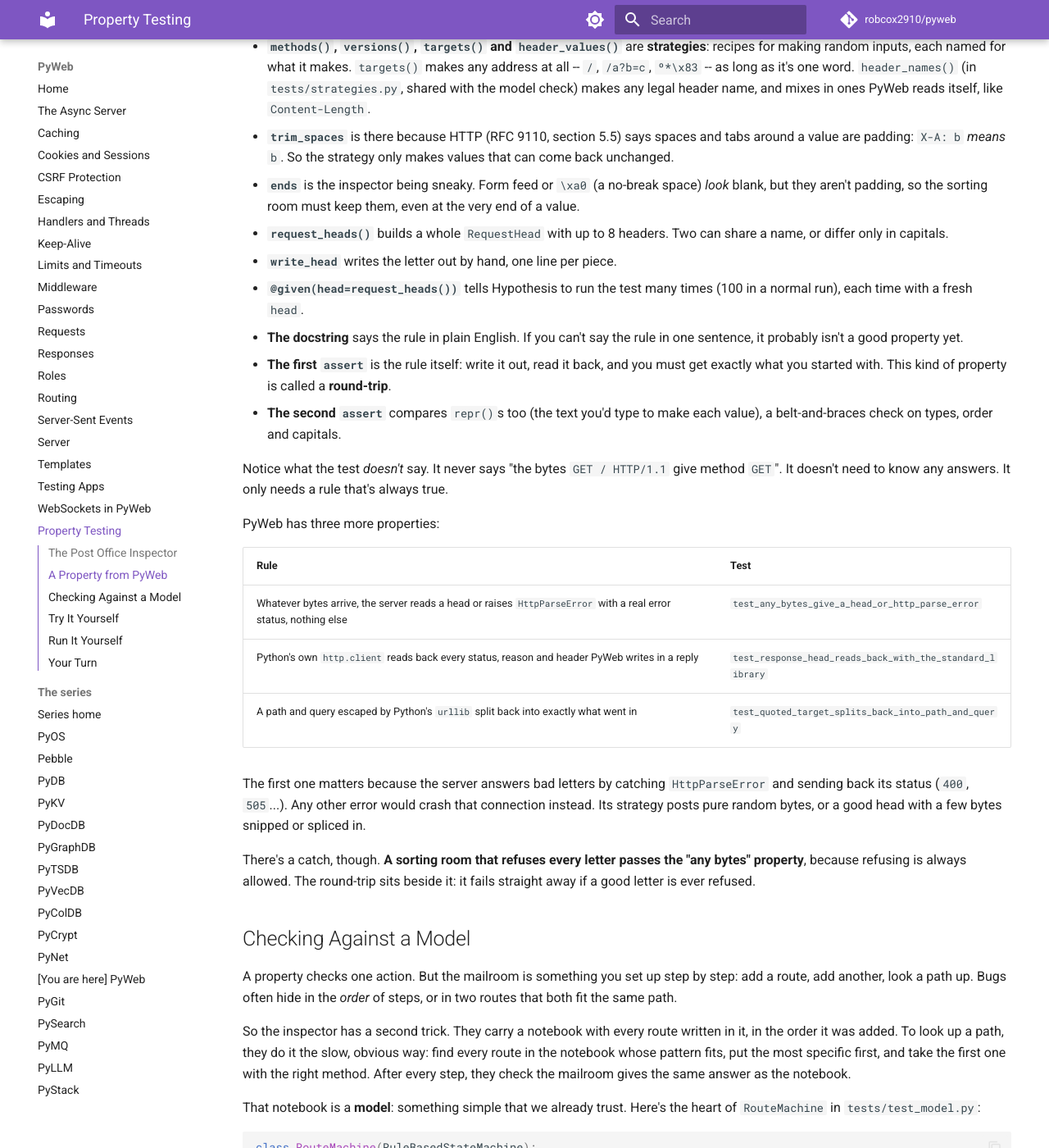
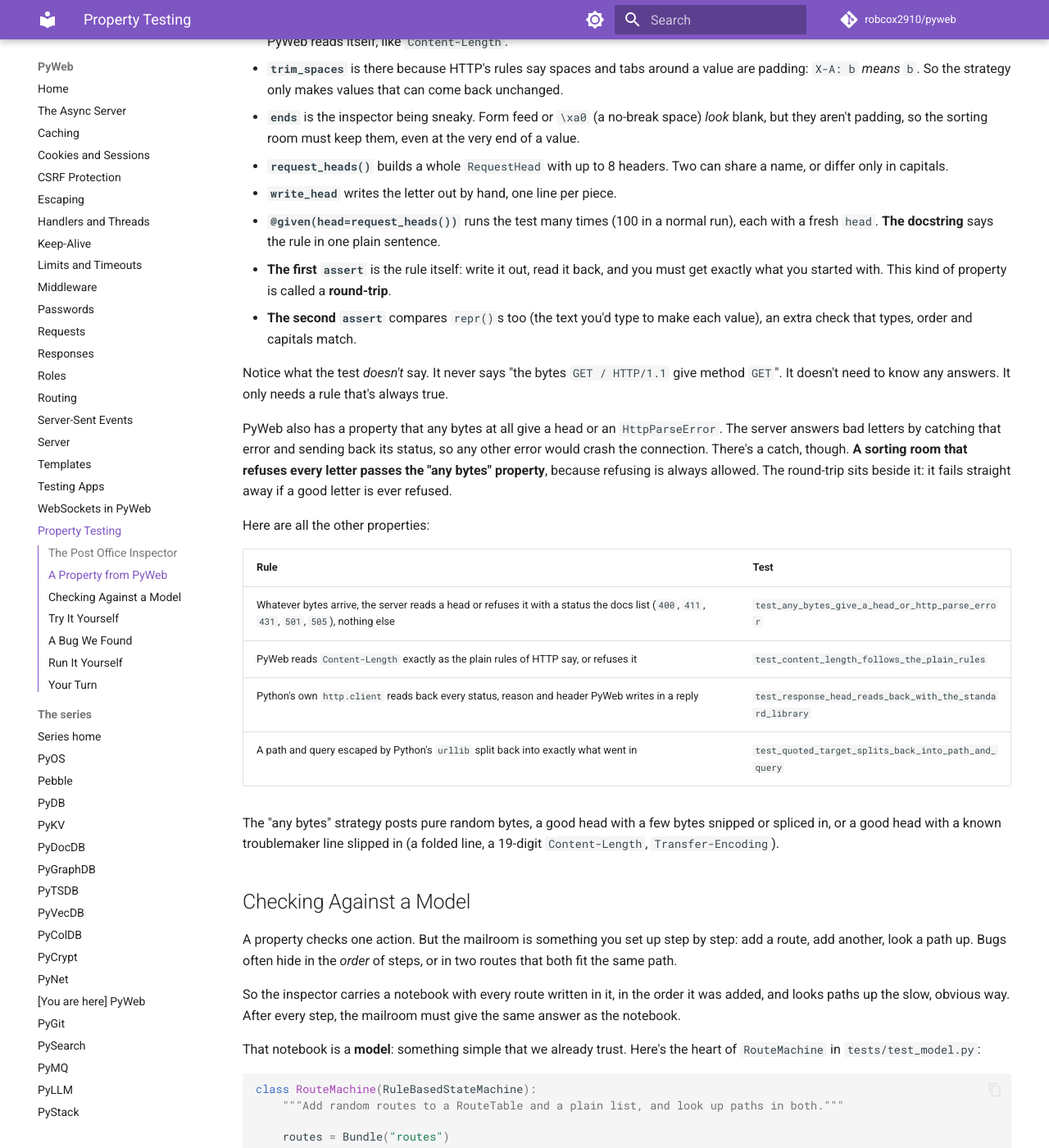
Before and after one commit to robcox2910/pyweb, an MkDocs documentation site: the page built from docs/property-testing.md, in a window 1280 px wide and 1400 px high, scrolled down 1919 px. Shown: the whole window at 82% size. Built offline with MkDocs 1.6.1 and Material for MkDocs 9.7.7, drawn with Linux system fonts in a browser that asks for light colours; comment, search, counter and statistics services are not loaded; some of the changed text lies outside the part shown.

Commit message:
docs: the Content-Length bug story and which route wins
Add "A Bug We Found" to the property-testing page, list the new
Content-Length property, describe the route model as writing down the
documented precedence rule in its own way, and document that rule
(literal pieces beat blanks, earlier routes win ties) in routing.md.
Correct the RFC section cited in body_length's comment.

Co-Authored-By: Claude Opus 5.5 <noreply@anthropic.com>

````diff
--- a/docs/property-testing.md
+++ b/docs/property-testing.md
@@ -13,9 +13,8 @@ and path `/about`. That's an **example test**. It's useful, but it only
 tells you about the one letter you thought of.
 
 Now imagine a post office inspector. All day long they post thousands of
-letters: tidy ones, scruffy ones, letters with stickers in Greek, letters
-with the same sticker stuck on three times, and letters that are just a
-handful of torn-up confetti. For each one they check a single rule:
+letters: tidy ones, scruffy ones, ones with stickers in Greek, and ones
+that are just torn-up confetti. For each one they check a single rule:
 
 > Whatever letter you post, the sorting room reads exactly what's
 > written on it -- and if it can't read it, it says so in the one way the
@@ -27,9 +26,9 @@ looks like. It says something that must be true for *every* letter.
 When the inspector finds a letter that breaks the rule, they don't just
 report "something in this morning's sacks went wrong". They try again
 with less and less -- fewer stickers, shorter addresses -- checking it
-still goes wrong each time, until it's as simple as it can be. That boiling-down is called **shrinking**, and it's
-the best part: the smallest failing letter usually points straight at
-the bug.
+still goes wrong each time, until it's as simple as it can be. That
+boiling-down is called **shrinking**, and it's the best part: the
+smallest failing letter usually points straight at the bug.
 
 In Python, the inspector is a library called
 [Hypothesis](https://hypothesis.readthedocs.io/). PyWeb's property tests
@@ -56,9 +55,6 @@ def versions() -> st.SearchStrategy[str]:
 
 def targets() -> st.SearchStrategy[str]:
     """Make any request target: one word of any bytes, with no space, CR, LF or NUL."""
-    # The request line is three words split by single spaces, so a target
-    # can't hold a space; CR, LF and NUL are refused anywhere in a head.
-    # The head is read as latin-1, so every character is one byte (1-255).
     letters = st.characters(min_codepoint=1, max_codepoint=0xFF, exclude_characters=" \r\n")
     return st.text(alphabet=letters, min_size=1)
 
@@ -102,13 +98,13 @@ Line by line:
 
 - **`methods()`, `versions()`, `targets()` and `header_values()`** are
   **strategies**: recipes for making random inputs, each named for what
-  it makes. `targets()` makes any address at all -- `/`, `/a?b=c`,
-  `º*\x83` -- as long as it's one word. `header_names()` (in
+  it makes. `targets()` makes any address at all -- `/`, `/a?b=c`, odd
+  symbols like `º*` -- as long as it's one word. `header_names()` (in
   `tests/strategies.py`, shared with the model check) makes any legal
   header name, and mixes in ones PyWeb reads itself, like
   `Content-Length`.
-- **`trim_spaces`** is there because HTTP (RFC 9110, section 5.5) says
-  spaces and tabs around a value are padding: `X-A:  b  ` *means* `b`.
+- **`trim_spaces`** is there because HTTP's rules say spaces and tabs
+  around a value are padding: `X-A:  b  ` *means* `b`.
   So the strategy only makes values that can come back unchanged.
 - **`ends`** is the inspector being sneaky. Form feed or `\xa0` (a
   no-break space) *look* blank, but they aren't padding, so the sorting
@@ -116,37 +112,40 @@ Line by line:
 - **`request_heads()`** builds a whole `RequestHead` with up to 8
   headers. Two can share a name, or differ only in capitals.
 - **`write_head`** writes the letter out by hand, one line per piece.
-- **`@given(head=request_heads())`** tells Hypothesis to run the test
-  many times (100 in a normal run), each time with a fresh `head`.
-- **The docstring** says the rule in plain English. If you can't say the
-  rule in one sentence, it probably isn't a good property yet.
+- **`@given(head=request_heads())`** runs the test many times (100 in a
+  normal run), each with a fresh `head`. **The docstring** says the rule
+  in one plain sentence.
 - **The first `assert`** is the rule itself: write it out, read it back,
   and you must get exactly what you started with. This kind of property
   is called a **round-trip**.
 - **The second `assert`** compares `repr()`s too (the text you'd type to
-  make each value), a belt-and-braces check on types, order and capitals.
+  make each value), an extra check that types, order and capitals match.
 
 Notice what the test *doesn't* say. It never says "the bytes
 `GET / HTTP/1.1` give method `GET`". It doesn't need to know any
 answers. It only needs a rule that's always true.
 
-PyWeb has three more properties:
+PyWeb also has a property that any bytes at all give a head or an
+`HttpParseError`. The server answers bad letters by catching that error
+and sending back its status, so any other error would crash the
+connection. There's a catch, though. **A sorting room that refuses
+every letter passes the "any bytes" property**, because refusing is
+always allowed. The round-trip sits beside it: it fails straight away
+if a good letter is ever refused.
+
+Here are all the other properties:
 
 | Rule | Test |
 |---|---|
-| Whatever bytes arrive, the server reads a head or raises `HttpParseError` with a real error status, nothing else | `test_any_bytes_give_a_head_or_http_parse_error` |
+| Whatever bytes arrive, the server reads a head or refuses it with a status the docs list (`400`, `411`, `431`, `501`, `505`), nothing else | `test_any_bytes_give_a_head_or_http_parse_error` |
+| PyWeb reads `Content-Length` exactly as the plain rules of HTTP say, or refuses it | `test_content_length_follows_the_plain_rules` |
 | Python's own `http.client` reads back every status, reason and header PyWeb writes in a reply | `test_response_head_reads_back_with_the_standard_library` |
 | A path and query escaped by Python's `urllib` split back into exactly what went in | `test_quoted_target_splits_back_into_path_and_query` |
 
-The first one matters because the server answers bad letters by
-catching `HttpParseError` and sending back its status (`400`, `505`...).
-Any other error would crash that connection instead. Its strategy posts
-pure random bytes, or a good head with a few bytes snipped or spliced in.
-
-There's a catch, though. **A sorting room that refuses every letter
-passes the "any bytes" property**, because refusing is always allowed.
-The round-trip sits beside it: it fails straight away if a good letter
-is ever refused.
+The "any bytes" strategy posts pure random bytes, a good head with a few
+bytes snipped or spliced in, or a good head with a known troublemaker
+line slipped in (a folded line, a 19-digit `Content-Length`,
+`Transfer-Encoding`).
 
 ## Checking Against a Model
 
@@ -154,12 +153,9 @@ A property checks one action. But the mailroom is something you set up
 step by step: add a route, add another, look a path up. Bugs often hide
 in the *order* of steps, or in two routes that both fit the same path.
 
-So the inspector has a second trick. They carry a notebook with every
-route written in it, in the order it was added. To look up a path, they
-do it the slow, obvious way: find every route in the notebook whose
-pattern fits, put the most specific first, and take the first one with
-the right method. After every step, they check the mailroom gives the
-same answer as the notebook.
+So the inspector carries a notebook with every route written in it, in
+the order it was added, and looks paths up the slow, obvious way. After
+every step, the mailroom must give the same answer as the notebook.
 
 That notebook is a **model**: something simple that we already trust.
 Here's the heart of `RouteMachine` in `tests/test_model.py`:
@@ -217,8 +213,9 @@ Piece by piece:
   which route, which parameters, and -- when nothing fits -- the methods
   that would have (none means `404`, some means `405`). The notebook's
   side, `expected`, turns each pattern into a regular expression, keeps
-  the ones that fit, and uses `sorted()` so literal pieces beat blanks
-  and, between equals, the first one added wins.
+  the ones that fit, and uses `sorted()` to apply the rule written in
+  [Routing](concepts/routing.md#which-route-wins): literal pieces beat
+  blanks, earlier routes win ties.
 - **Each `@rule`** is one kind of step. `add_route` adds a route to both,
   and checks what `add` *says*: `None` for a new route, a `ValueError`
   for a repeat. The real file has rules to add a route again, look up
@@ -237,14 +234,15 @@ Piece by piece:
 
 Paths and patterns come from a tiny alphabet (`a`, `b`, `7`, `-2`,
 nineteen `9`s and the empty piece), so they bump into each other all
-the time. `RouteTable` can't remove a route, so the stories only add and
-look up.
+the time.
 
 The list is a good model because it's obviously right and it's *not*
-`RouteTable`'s code. `RouteTable` walks a path segment by segment;
-the notebook uses regular expressions and `sorted()`. If we built the
-model by copying `RouteTable`, any bug would be in both, and they'd
-agree perfectly about the wrong answer.
+`RouteTable`'s code. Both follow the same documented rule about which
+route wins -- that's the rule they must agree on -- but the notebook
+writes it down its own way: regular expressions and `sorted()`, where
+`RouteTable` walks a path piece by piece. If we built the model by
+copying `RouteTable`, any bug would be in both, and they'd agree
+perfectly about the wrong answer.
 
 A second machine, `HeadersMachine`, adds, sets and removes headers in
 random capitals (`Host`, `hOsT`) on `Headers` and on a plain list of
@@ -273,10 +271,8 @@ Hypothesis reports this (trimmed to the interesting part):
 
 ```
     def check(self, method: str, path: str) -> None:
-        """Look a path up in both and check they give the same answer."""
         found = self.table.match(method, path)
         value, params, allowed = self.expected(method, path)
-        # repr tells 7 from "7", so it checks <int:...> really gave an int.
 >       assert (found.value, repr(found.params), found.allowed) == (value, repr(params), allowed)
 E       assert (0, "{'p0': ''}", frozenset()) == (None, '{}', set())
 E         At index 0 diff: 0 != None
@@ -307,6 +303,54 @@ Put the line back to `if not part:` and run the tests again. They pass.
 !!! tip "Older Hypothesis versions"
     Older versions of Hypothesis print `Falsifying example:` instead of
     `Failing test case:`. It means the same thing.
+
+## A Bug We Found
+
+This one was found by a person, not the inspector: a reviewer reading
+`body_length` spotted a bare `.strip()`. We then wrote
+`test_content_length_follows_the_plain_rules`, and on the old code the
+inspector found it straight away:
+
+```
+E       AssertionError: assert ('length', 0) == ('refused', 400)
+E       Failing test case: test_content_length_follows_the_plain_rules(
+E           values=['0\x0b'],
+E       )
+```
+
+`Content-Length: 0` followed by a **vertical tab** (`\x0b`) was read as
+`0`. It should be refused with `400`.
+
+HTTP says only spaces and tabs are padding, but Python's `.strip()`
+removes *every* kind of blank. So PyWeb ignored bytes another server
+might not, and two programs disagreeing about where a body ends is the
+trick behind request smuggling (see
+[Limits and Timeouts](concepts/limits-and-timeouts.md#tricky-requests)).
+
+The example tests tried `"abc"`, `"-1"` and `"5 5"`, but nobody thought
+of a blank that isn't a space. The property's strategy makes them on
+purpose.
+
+The fix was to trim only spaces and tabs (in `wants_keep_alive` too):
+
+```python
+    tokens = [t.strip(_PADDING) for value in lengths for t in value.split(",")]  # was: t.strip()
+```
+
+where `_PADDING = " \t"`. The shrunk input is now an ordinary example
+test in `tests/aio/test_http1.py`:
+
+```python
+    def test_blank_lookalike_padding_is_400(self) -> None:
+        """Reject ``0`` padded with a vertical tab: only spaces and tabs are padding."""
+        # Found in review; the Content-Length property shrinks to this input.
+        with pytest.raises(HttpParseError) as info:
+            body_length(head([("Content-Length", "0\x0b")]))
+        assert info.value.status == BAD_REQUEST
+```
+
+The property didn't *find* this bug, but now it guards against it and
+every other padding or digit mix-up its strategy can make.
 
 ## Run It Yourself
 
````
Also changed, not shown: docs/concepts/routing.md (+30 -0 lines), 1 other file.
